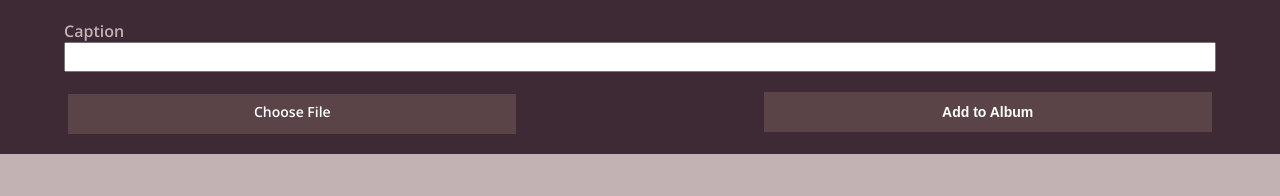
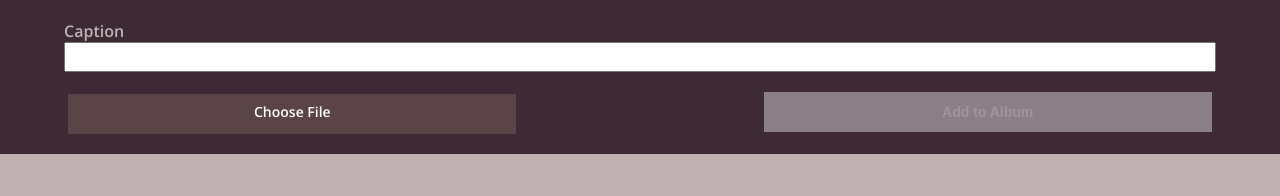
Before and after one commit to jsullivan5/foto-finder, a plain HTML site: page index.html in a window 1280 px wide. Shown: the part 159-355 px from the top of the page. Drawn offline with nearby package versions, Linux system fonts and the light colour scheme.

Commit message:
Add disable state to save button in HTML

```diff
--- a/index.html
+++ b/index.html
@@ -25,7 +25,7 @@
       <div class="choose-save-button">
         <label class="button choose-file" for="file">Choose File</label>
         <input type="file" accept=".png, .jpeg, .jpg, .gif" name="file" id="file" class="input-file" />
-        <button id="save-image" class="button">Add to Album</button>
+        <button id="save-image" class="button" disabled>Add to Album</button>
       </div>
     </main>
     <section id="gallery">
```
Also changed, not shown: script.js (+0 -40 lines).
